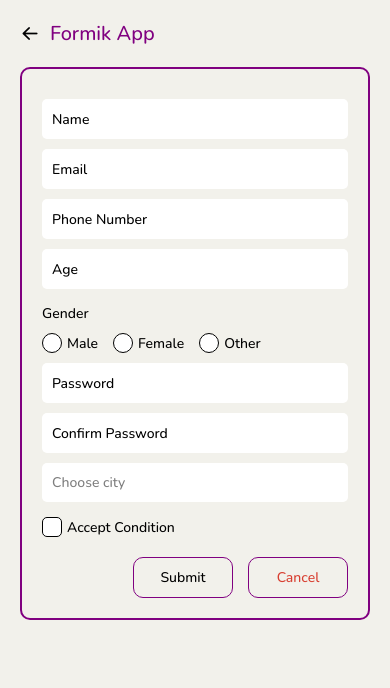
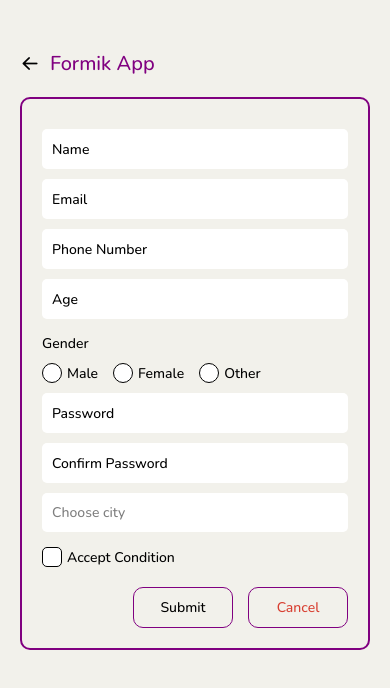
Before and after one commit to MrezaVasebi/rn-advance-topic, a React Native app: screen /FormikApp in a window 390 px wide. Shown: the top 688 px of the page. Built offline with nearby package versions, Linux system fonts and the light colour scheme; what expo-notifications would draw is missing.

Commit message:
refactored: components were refactored

```diff
--- a/App.tsx
+++ b/App.tsx
@@ -1,5 +1,4 @@
 import { useFonts } from "expo-font";
-import { StatusBar, View } from "react-native";
 import { FinalNavigation } from "screens/nav";
 
 export default function App() {
@@ -11,11 +10,5 @@ export default function App() {
     return null;
   }
 
-  return (
-    <View style={{ flex: 1 }}>
-      <StatusBar hidden />
-
-      <FinalNavigation />
-    </View>
-  );
+  return <FinalNavigation />;
 }
--- a/components/RootScreen.tsx
+++ b/components/RootScreen.tsx
@@ -1,20 +1,30 @@
 import { colors } from "@/colors";
 import React from "react";
-import { StatusBar, StyleSheet, View, ViewProps } from "react-native";
+import {
+  SafeAreaView,
+  StatusBar,
+  StyleSheet,
+  View,
+  ViewProps,
+} from "react-native";
 
-interface IRootScreen {
+interface IRootScreen extends ViewProps {
   rootStyle?: object;
 }
 
-const RootScreen = (props: ViewProps & IRootScreen) => {
+const RootScreen = (props: IRootScreen) => {
   return (
-    <View style={{ flex: 1 }}>
+    <>
       <StatusBar hidden />
-
-      <View style={{ ...styles.rootStyle, ...props.rootStyle }}>
-        {props.children}
-      </View>
-    </View>
+      {/* this piece of code is for solving notch problem in android and ios mobiles. */}
+      <SafeAreaView style={{ flex: 0, backgroundColor: colors.bgColor }} />
+      <SafeAreaView style={{ flex: 1, backgroundColor: colors.bgColor }}>
+        <View
+          children={props.children}
+          style={{ ...styles.rootStyle, ...props.rootStyle }}
+        />
+      </SafeAreaView>
+    </>
   );
 };
 
@@ -24,6 +34,6 @@ const styles = StyleSheet.create({
   rootStyle: {
     flex: 1,
     backgroundColor: colors.bgColor,
-    paddingTop: StatusBar.currentHeight,
+    paddingTop: StatusBar.currentHeight <= 24 ? 25 : 15,
   },
 });
--- a/screens/formik/FormikApp.tsx
+++ b/screens/formik/FormikApp.tsx
@@ -14,7 +14,7 @@ const FormikApp = (props: PropsFormikApp) => {
   const hooks = useFormikApp();
 
   return (
-    <RootScreen rootStyle={styles.rootStyle}>
+    <RootScreen>
       <ScrollView
         showsVerticalScrollIndicator={false}
         contentContainerStyle={{ flexGrow: 1 }}
@@ -222,10 +222,6 @@ const FormikApp = (props: PropsFormikApp) => {
 export default FormikApp;
 
 const styles = StyleSheet.create({
-  rootStyle: {
-    flex: 1,
-    paddingTop: 0,
-  },
   container: {
     margin: 20,
     padding: 20,
```
